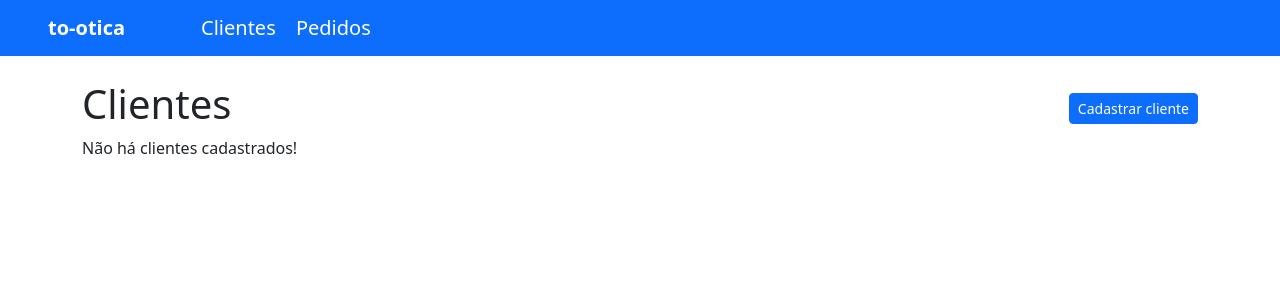
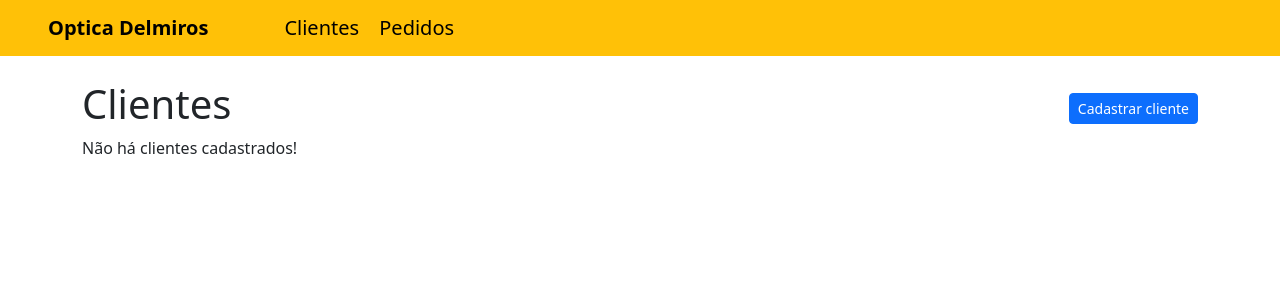
Before and after one commit to isaaccavalcantef/to-otica, a Django app: page / in a window 1280 px wide. Shown: the top 300 px of the page. Run offline with Django 5.2, Linux system fonts and the light colour scheme; data that the repository does not hold is empty.

Commit message:
Terminei professor..

```diff
--- a/customers/templates/base.html
+++ b/customers/templates/base.html
@@ -7,12 +7,12 @@
     <link href="https://cdn.jsdelivr.net/npm/bootstrap@5.3.3/dist/css/bootstrap.min.css" rel="stylesheet" integrity="sha384-QWTKZyjpPEjISv5WaRU9OFeRpok6YctnYmDr5pNlyT2bRjXh0JMhjY6hW+ALEwIH" crossorigin="anonymous">
   </head>
   <body>
-	<nav class="  navbar mb-4 bg-primary" data-bs-theme="dark">
+	<nav class="  navbar mb-4 bg-warning" data-bs-theme="dark">
 		<div class="d-flex justify-content-start align-items-center ms-5">
-			<a class="navbar-brand fw-bold" href="{% url 'home' %}">to-otica</a>
+			<a class="navbar-brand fw-bold text-black" href="{% url 'home' %}">Optica Delmiros</a>
 			<div class="container-fluid ms-5">
-				<a class="navbar-brand" href="{% url 'home' %}">Clientes</a>
-				<a class="navbar-brand" href="{% url 'orders_list' %}">Pedidos</a>
+				<a class="navbar-brand text-black" href="{% url 'home' %}">Clientes</a>
+				<a class="navbar-brand text-black" href="{% url 'orders_list' %}">Pedidos</a>
 			</div>
 		</div>
 	</nav>
--- a/customers/templates/customers/customers_detail.html
+++ b/customers/templates/customers/customers_detail.html
@@ -50,7 +50,7 @@
 					<td>{{order.product}}</td>
 					<td>{{order.status}}</td>
 					<td>{{order.customer_id}}</td>
-					<td><a href="{% url 'orders_update' pk=order.pk %}" class="btn btn-primary">Editar</a></td>
+					<td><a href="{% url 'orders_update' pk=order.pk %}" class="btn btn-primary">Abrir</a></td>
 				</tr>
 			{% endfor %}
 		</tbody>
--- a/customers/templates/customers/customers_list.html
+++ b/customers/templates/customers/customers_list.html
@@ -27,8 +27,8 @@
 						<td>{{customer.firstName}} {{customer.lastName}}</td>
 						<td>{{customer.cpf}}</td>
 						<td>
-							<a href="{% url 'customers_update' pk=customer.pk %}" class="btn btn-warning btn-sm">Editar</a>
-							<a href="{% url 'customer_detail' pk=customer.pk %}" class="btn btn-success btn-sm">Abrir</a>
+							<a href="{% url 'customers_update' pk=customer.pk %}" class="btn btn-success btn-sm">Abrir</a>
+							<a href="{% url 'customer_detail' pk=customer.pk %}" class="btn btn-primary btn-sm">Pedidos</a>
 						</td>
 					</tr>
 				{% endfor %}
--- a/orders/templates/orders/orders_list.html
+++ b/orders/templates/orders/orders_list.html
@@ -29,7 +29,7 @@
 						<td>{{order.status}}</td>
 						<td>{{order.valor}}</td>
 						<td>{{order.customer_id}}</td>
-						<td><a href="{% url 'orders_update' pk=order.pk %}" class="btn btn-primary">Editar</a></td>
+						<td><a href="{% url 'orders_update' pk=order.pk %}" class="btn btn-primary">Abrir</a></td>
 					</tr>
 				{% endfor %}
 			</tbody>
```
